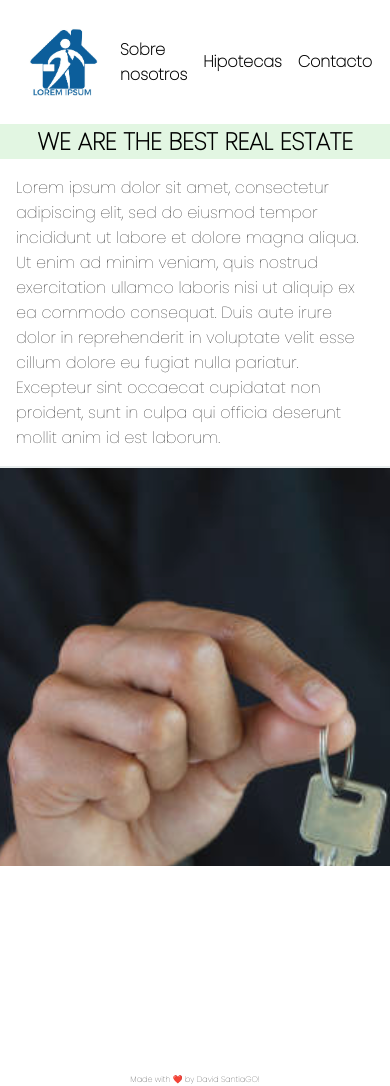
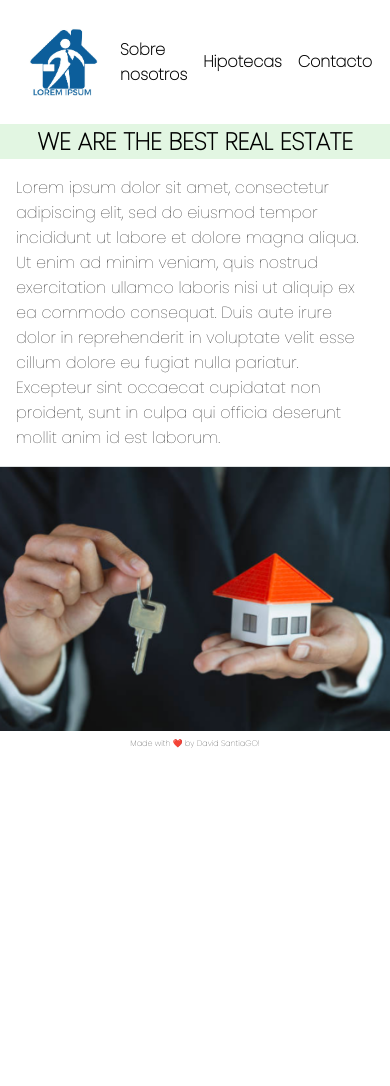
Before and after one commit to davidsantmar/inmoweb, a React (Create React App) app: page /about in a window 390 px wide. After the commit the page ends 844 px from the top, so only its background shows below. Built offline with nearby package versions, Linux system fonts and the light colour scheme.

Commit message:
aboutUs page completed

```diff
--- a/src/App.scss
+++ b/src/App.scss
@@ -38,16 +38,10 @@ body{
         display: flex;
         justify-content: center;
         flex-direction: column;
-        margin-bottom: 13rem;
-        .first__text{
-            padding: 1rem;
-        }
-        .image--container{
-            display: flex;
-            justify-content: center;
-            background: url('./images/background1.png');
-            height: 25rem;
-        }
+        padding: 1rem;
+    }
+    .background1{
+        width: 100%;
     }
     .footer--container{
         display: flex;
--- a/src/components/AboutUs.jsx
+++ b/src/components/AboutUs.jsx
@@ -1,4 +1,5 @@
 import React from 'react';
+import background1 from '../images/background1.png';
 
 const AboutUs = () => {
     return (
@@ -9,14 +10,15 @@ const AboutUs = () => {
                 </div>
             </div>
             <div className='text--container'>
-                <div className='first__text'>
+                <div className='company__description'>
                     Lorem ipsum dolor sit amet, consectetur adipiscing elit, sed do eiusmod tempor incididunt ut labore et dolore magna aliqua. Ut enim ad minim veniam,
                     quis nostrud exercitation ullamco laboris nisi ut aliquip ex ea commodo consequat.
                     Duis aute irure dolor in reprehenderit in voluptate velit esse cillum dolore eu fugiat nulla pariatur.
                     Excepteur sint occaecat cupidatat non proident, sunt in culpa qui officia deserunt mollit anim id est laborum.
                 </div>
-                <div className='image--container'>
-                </div>
+            </div>
+            <div className='image--container'>
+                <img className='background1' src={background1} alt='delivering-keys'/>
             </div>
         </>
     );
```
